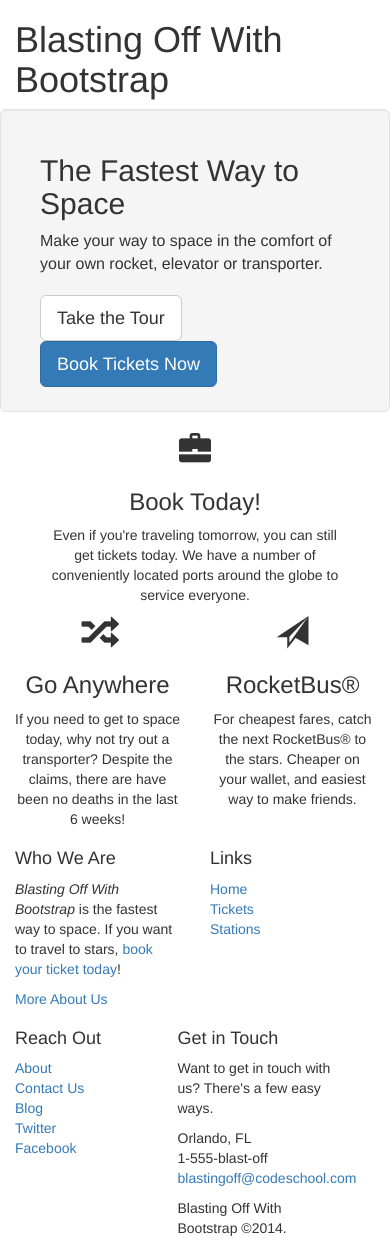
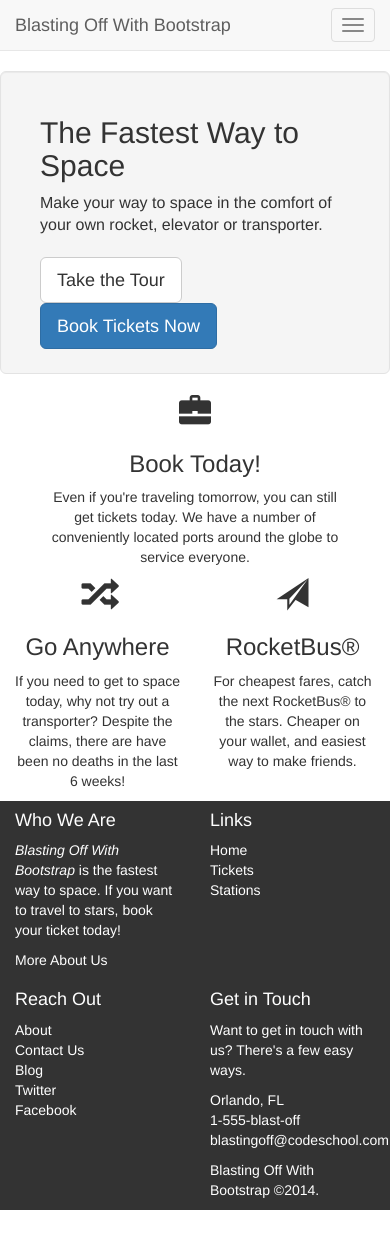
Before and after one commit to swryu0906/Blasting-Off-With-Bootstrap, a plain HTML site: page index.html in a window 390 px wide. After the commit the page ends 1210 px from the top, so only its background shows below. Drawn offline with Linux system fonts and the light colour scheme.

Commit message:
Add a responsive navbar.

```diff
--- a/css/main.css
+++ b/css/main.css
@@ -1,3 +1,12 @@
 .features .glyphicon {
 	font-size: 32px;
 }
+
+footer {
+	background-color: #333;
+	color: #fff;
+}
+
+footer a {
+	color: #fff;
+}
--- a/index.html
+++ b/index.html
@@ -19,14 +19,41 @@
 		<link href='css/main.css' rel='stylesheet'>
 	</head>
 	<body>
+		<header>
+			<div class='navbar navbar-default navbar-static-top'>
+				<div class='container'>
+					<div class='navbar-header'>
+						<a href='index.html' class='navbar-brand'>Blasting Off With Bootstrap</a>
+
+						<button type='button' class='navbar-toggle' data-toggle='collapse' data-target='.navbar-collapse'>
+							<span class='sr-only'>Toggle Navigation</span>
+							<span class='icon-bar'></span>
+							<span class='icon-bar'></span>
+							<span class='icon-bar'></span>
+						</button>
+					</div>
+
+					<ul class='nav navbar-nav navbar-right collapse navbar-collapse'>
+						<li><a href='#'>Tickets</a></li>
+						<li><a href='#'>Stations</a></li>
+						<li class=''>
+							<a href='about.html' data-target='#' class='dropdown-toggle' data-toggle='dropdown'>About <span class='caret'></span></a>
+							<ul class='dropdown-menu'>
+								<li><a href='#'>Our Story</a></li>
+								<li><a href='#'>Contact Us</a></li>
+								<li class='divider'></li>
+								<li><a href='#'>Blog</a></li>
+								<li class='divider'></li>
+								<li><a href='#'>Twitter</a></li>
+								<li><a href='#'>Facebook</a></li>
+							</ul>
+						</li>
+					</ul>
+				</div>
+			</div>
+		</header>
 		<section>
 			<div class='container'>
-				<div class='row'>
-					<div class='col-md-12'>
-						<h1>Blasting Off With Bootstrap</h1>
-					</div>
-				</div>
-
 				<div class='row well well-lg'>
 					<div class='col-md-6'>
 						<h2>The Fastest Way to Space</h2>
@@ -67,7 +94,7 @@
 						<p><i>Blasting Off With Bootstrap</i> is the fastest way to space. If you want to travel to stars, <a href='#'>book your ticket today</a>!</p>
 						<p><a href='#'>More About Us</a></p>
 					</div>
-					<div class='col-md-2 col-md-offset-1 col-sm-2 col-sm-offset-0 col-xs-6 col-xs-offset-0'>
+					<div class='col-md-2 col-md-offset-1 col-sm-2 col-sm-offset-0 col-xs-6'>
 						<h4>Links</h4>
 						<ul class='list-unstyled'>
 							<li><a href='#'>Home</a></li>
@@ -78,7 +105,7 @@
 
 					<div class='clearfix visible-xs'></div>
 
-					<div class='col-sm-2 col-xs-5'>
+					<div class='col-sm-2 col-xs-6'>
 						<h4>Reach Out</h2>
 						<ul class='list-unstyled'>
 							<li><a href='#'>About</a></li>
@@ -88,14 +115,14 @@
 							<li><a href='#'>Facebook</a></li>
 						</ul>
 					</div>
-					<div class='col-md-3 col-md-offset-1 col-sm-4 col-sm-offset-0 col-xs-6 col-xs-offset-0'>
+					<div class='col-md-3 col-md-offset-1 col-sm-4 col-sm-offset-0 col-xs-6'>
 						<h4>Get in Touch</h4>
 						<p>Want to get in touch with us?
 						There's a few easy ways.</p>
 						<ul class='list-unstyled'>
 							<li>Orlando, FL</li>
 							<li>1-555-blast-off</li>
-							<li><a href='mailto:#'>blastingoff@codeschool.com</a></li>
+							<li><a href='mailto:blastingoff@codeschool.com'>blastingoff@codeschool.com</a></li>
 						</ul>
 						<p>Blasting Off With Bootstrap &copy;2014.</p>
 					</div>
```
